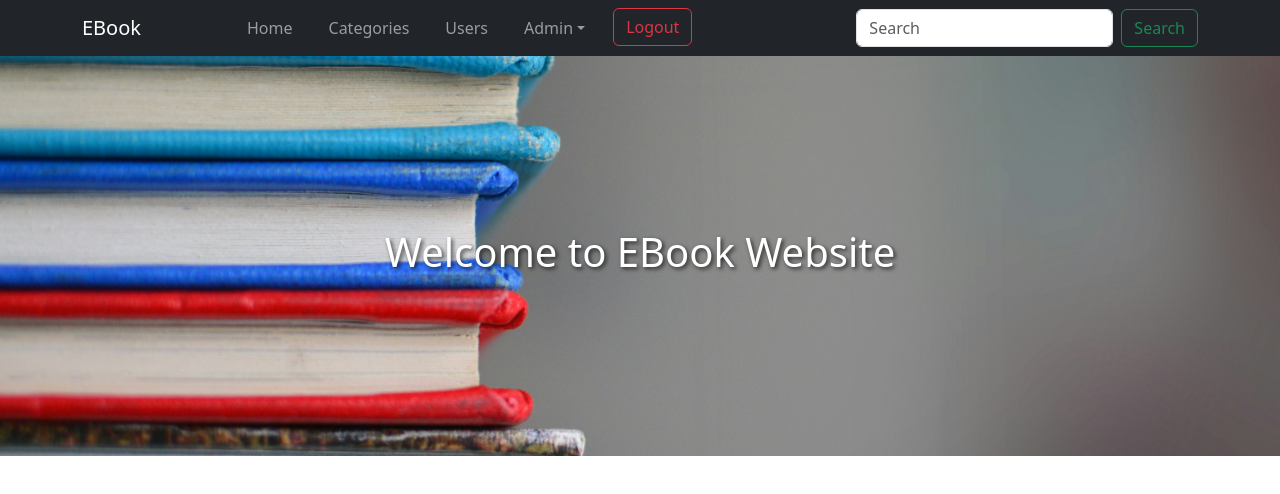
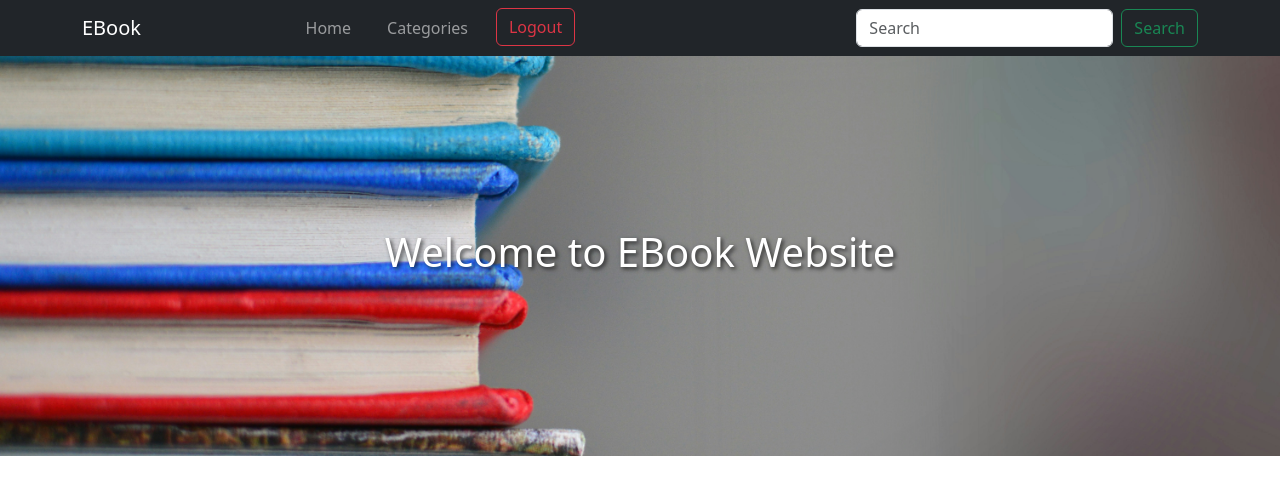
Before and after one commit to Bhanumahesh70/EBook_Library_FrontEnd, a React (Vite) app: page /books/1 in a window 1280 px wide. Shown: the top 494 px of the page. Built offline with nearby package versions, Linux system fonts and the light colour scheme.

Commit message:
modified app functionalities based on admin and user

```diff
--- a/src/components/Categories/Categories.tsx
+++ b/src/components/Categories/Categories.tsx
@@ -1,6 +1,8 @@
 import React from 'react';
 import { getCategories } from '../../services/categoryService';
 import { Link } from 'react-router-dom';
+import { useRole } from '../Authentication/RoleContext';
+
 type Category = {
   id: string;
   categoryName: string;
@@ -8,6 +10,7 @@ type Category = {
 };
 const Categories = () => {
   const [categories, setCategories] = React.useState<Category[]>([]);
+  const { role } = useRole();
 
   React.useEffect(() => {
     getCategories().then((data) => {
@@ -34,6 +37,7 @@ const Categories = () => {
             >
               Books
             </Link>
+            {role === 'ROLE_ADMIN' ? (
               <Link
                 to={`/ebook/${category.id}/edit`}
                 state={{ category: category }}
@@ -41,6 +45,9 @@ const Categories = () => {
               >
                 Edit
               </Link>
+            ) : (
+              <></>
+            )}
           </div>
         </div>
       ))}
--- a/src/components/Categories/CategoryForm.tsx
+++ b/src/components/Categories/CategoryForm.tsx
@@ -4,8 +4,8 @@ import {
   updateCategoryById,
 } from '../../services/categoryService';
 import { useParams, useLocation, useNavigate } from 'react-router-dom';
-import Modal from '../Modals/Modal';
 import FeedBackModal from '../Modals/FeedBackModal';
+
 type Category = {
   id: string;
   categoryName: string;
@@ -14,6 +14,7 @@ type Category = {
 
 const CategoryForm = () => {
   const { id } = useParams();
+
   const isEditing = Boolean(id);
   const location = useLocation();
   const navigate = useNavigate();
--- a/src/components/Layout/Navbar.tsx
+++ b/src/components/Layout/Navbar.tsx
@@ -67,12 +67,17 @@ const Navbar = () => {
                   Categories
                 </Link>
               </li>
+              {role === 'ROLE_ADMIN' ? (
                 <li className="nav-item">
                   <Link to={`/ebook/users`} className="nav-link">
                     {' '}
                     Users
                   </Link>
                 </li>
+              ) : (
+                <></>
+              )}
+              {role === 'ROLE_ADMIN' ? (
                 <li className="nav-item dropdown">
                   <a
                     className="nav-link dropdown-toggle"
@@ -86,7 +91,9 @@ const Navbar = () => {
                   >
                     Admin
                   </a>
-                <ul className={`dropdown-menu  ${openDropdown ? 'show' : ''}`}>
+                  <ul
+                    className={`dropdown-menu  ${openDropdown ? 'show' : ''}`}
+                  >
                     <li>
                       <Link
                         to={`/ebook/categories/form`}
@@ -115,6 +122,10 @@ const Navbar = () => {
                     </li>
                   </ul>
                 </li>
+              ) : (
+                <></>
+              )}
+
               <li className="nav-item">
                 <button
                   className="btn btn-outline-danger my-2 my-sm-0"
```
Lines whose indentation alone changed are shown as unchanged.
